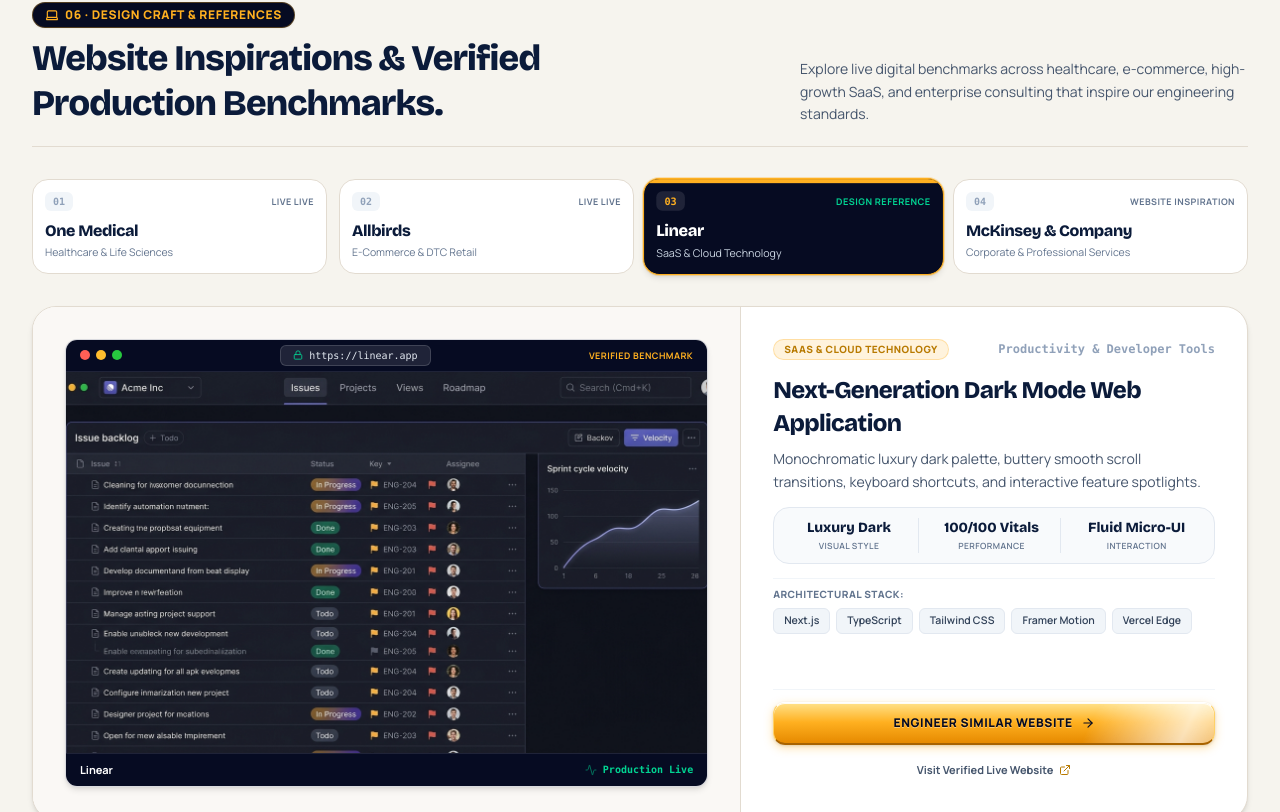
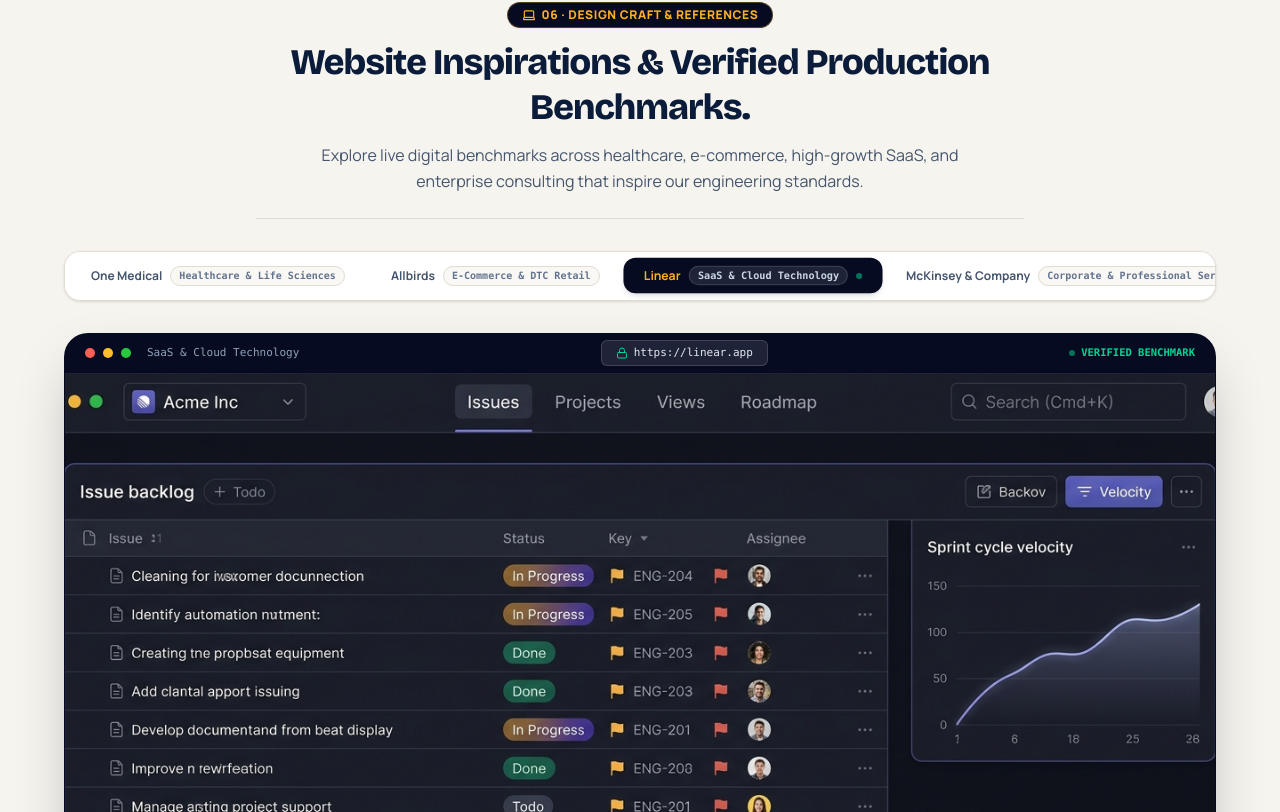
Before and after one commit to devnovaspark-dot/hire-desi-marketer, a Next.js app: page /web-design-and-development-services in a window 1280 px wide. Shown: the part 7248-8060 px from the top of the page. Built offline with nearby package versions, Linux system fonts and the light colour scheme.

Commit message:
feat(ui): redesign Section 06 Design Craft & References into clean, expansive exhibition theater

```diff
--- a/src/app/web-design-and-development-services/page.tsx
+++ b/src/app/web-design-and-development-services/page.tsx
@@ -263,17 +263,15 @@ export default function WebDesignServicesPage() {
         {/* ================================================================ */}
         <section id="work" className="py-8 sm:py-12 lg:py-16 scroll-mt-24 sm:scroll-mt-28">
           <div className="max-w-7xl mx-auto px-4 sm:px-6 lg:px-8 space-y-6 sm:space-y-8">
-            <div className="flex flex-col md:flex-row md:items-end justify-between gap-4 text-left border-b border-[#E2DBD0] pb-5">
-              <div className="space-y-2 max-w-2xl">
-                <div className="inline-flex items-center gap-1.5 px-3 py-1 rounded-full bg-[#060B22] text-[#FFB020] text-xs font-black uppercase tracking-wider border border-[#FFB020]/30 shadow-xs">
-                  <Laptop className="w-3.5 h-3.5 text-[#FFB020]" />
-                  <span>06 · Design Craft &amp; References</span>
-                </div>
-                <h2 className="font-display font-black text-2xl sm:text-3xl lg:text-4xl text-[#0B1B3A] tracking-tight leading-tight">
-                  Website Inspirations &amp; Verified Production Benchmarks.
-                </h2>
+            <div className="text-center max-w-3xl mx-auto space-y-3 pb-6 border-b border-[#E2DBD0]">
+              <div className="inline-flex items-center gap-1.5 px-3.5 py-1 rounded-full bg-[#060B22] text-[#FFB020] text-xs font-black uppercase tracking-wider border border-[#FFB020]/30 shadow-xs">
+                <Laptop className="w-3.5 h-3.5 text-[#FFB020]" />
+                <span>06 · Design Craft &amp; References</span>
               </div>
-              <p className="text-xs sm:text-sm text-slate-600 leading-relaxed font-normal max-w-md">
+              <h2 className="font-display font-black text-2xl sm:text-3xl lg:text-4xl text-[#0B1B3A] tracking-tight leading-tight">
+                Website Inspirations &amp; Verified Production Benchmarks.
+              </h2>
+              <p className="text-xs sm:text-base text-slate-600 leading-relaxed font-normal max-w-2xl mx-auto">
                 Explore live digital benchmarks across healthcare, e-commerce, high-growth SaaS, and enterprise consulting that inspire our engineering standards.
               </p>
             </div>
--- a/src/components/web-design/WebDesignCaseStudies.tsx
+++ b/src/components/web-design/WebDesignCaseStudies.tsx
@@ -1,24 +1,51 @@
 "use client";
 
-import React, { useState } from "react";
+import React, { useState, useRef } from "react";
 import Image from "next/image";
 import Link from "next/link";
-import { ExternalLink, ArrowRight, Sparkles, CheckCircle2, Lock, Activity } from "lucide-react";
+import {
+  ExternalLink,
+  ArrowRight,
+  Sparkles,
+  CheckCircle2,
+  Lock,
+  Activity,
+  Globe,
+  Layers,
+  Zap,
+} from "lucide-react";
 import { WEB_CASE_STUDIES, WebCaseStudy } from "@/data/web-design-services";
 import { cn } from "@/lib/utils";
 
 export function WebDesignCaseStudies() {
   const [activeStudyId, setActiveStudyId] = useState<string>("saas-reference");
+  const [mousePos, setMousePos] = useState<{ x: number; y: number }>({ x: 0, y: 0 });
+  const stageRef = useRef<HTMLDivElement>(null);
 
   const activeStudy =
     WEB_CASE_STUDIES.find((cs) => cs.id === activeStudyId) ||
     WEB_CASE_STUDIES[0];
 
+  const handleMouseMove = (e: React.MouseEvent<HTMLDivElement>) => {
+    if (!stageRef.current) return;
+    const rect = stageRef.current.getBoundingClientRect();
+    const x = (e.clientX - rect.left) / rect.width - 0.5;
+    const y = (e.clientY - rect.top) / rect.height - 0.5;
+    setMousePos({ x, y });
+  };
+
+  const handleMouseLeave = () => {
+    setMousePos({ x: 0, y: 0 });
+  };
+
   return (
-    <div className="space-y-6 sm:space-y-8 max-w-7xl mx-auto text-left">
-      {/* 1. Curated Exhibition Filmstrip Selector */}
-      <div className="grid grid-cols-2 lg:grid-cols-4 gap-2.5 sm:gap-3">
-        {WEB_CASE_STUDIES.map((study, idx) => {
+    <div className="space-y-6 sm:space-y-8 max-w-6xl mx-auto select-none">
+      {/* ==================================================================== */}
+      {/* 1. MINIMALIST CENTERED BENCHMARK SELECTOR                            */}
+      {/* ==================================================================== */}
+      <div className="flex items-center justify-center">
+        <div className="flex items-center gap-1.5 p-1.5 bg-white rounded-2xl border border-[#E2DBD0] shadow-sm max-w-full overflow-x-auto no-scrollbar">
+          {WEB_CASE_STUDIES.map((study) => {
             const isSelected = study.id === activeStudy.id;
 
             return (
@@ -27,176 +54,152 @@ export function WebDesignCaseStudies() {
                 type="button"
                 onClick={() => setActiveStudyId(study.id)}
                 className={cn(
-                "p-3 rounded-2xl border text-left transition-all duration-200 cursor-pointer select-none flex flex-col justify-between space-y-2 group relative overflow-hidden",
+                  "px-3.5 sm:px-5 py-2 rounded-xl text-xs font-bold transition-all duration-200 cursor-pointer whitespace-nowrap flex items-center gap-2",
                   isSelected
-                  ? "bg-[#060B22] text-white border-[#FFB020] shadow-md ring-1 ring-[#FFB020]/30 scale-[1.02]"
-                  : "bg-white text-slate-700 border-[#E2DBD0] hover:border-slate-400 hover:bg-[#FAF8F5]"
+                    ? "bg-[#060B22] text-[#FFB020] shadow-md scale-102"
+                    : "text-slate-600 hover:text-[#060B22] hover:bg-slate-100"
                 )}
               >
-              {isSelected && (
-                <div className="absolute top-0 inset-x-0 h-1 bg-[#FFB020]" />
-              )}
-
-              <div className="flex items-center justify-between gap-1 w-full">
+                <span>{study.clientName}</span>
                 <span
                   className={cn(
-                    "font-mono text-[10px] font-black px-2 py-0.5 rounded-md",
+                    "text-[10px] font-mono px-2 py-0.5 rounded-full border hidden md:inline-block",
                     isSelected
-                      ? "text-[#FFB020] bg-white/10"
-                      : "text-slate-400 bg-slate-100"
-                  )}
-                >
-                  0{idx + 1}
-                </span>
-
-                <span
-                  className={cn(
-                    "text-[9px] font-bold uppercase tracking-wider truncate",
-                    isSelected ? "text-emerald-400" : "text-slate-500"
-                  )}
-                >
-                  {study.referenceType ? study.referenceType.replace("Website Reference", "Live") : "Design"}
-                </span>
-              </div>
-
-              <div>
-                <div
-                  className={cn(
-                    "font-display font-black text-sm sm:text-base tracking-tight truncate",
-                    isSelected ? "text-white" : "text-[#0B1B3A] group-hover:text-[#B87A00]"
-                  )}
-                >
-                  {study.clientName}
-                </div>
-                <div
-                  className={cn(
-                    "text-[10.5px] truncate mt-0.5",
-                    isSelected ? "text-slate-300" : "text-slate-500"
+                      ? "bg-white/10 text-slate-300 border-white/15"
+                      : "bg-[#FAF8F5] text-slate-500 border-[#E2DBD0]"
                   )}
                 >
                   {study.categoryLabel}
-                </div>
-              </div>
+                </span>
+                {isSelected && (
+                  <span className="w-1.5 h-1.5 rounded-full bg-emerald-400 animate-pulse shrink-0" />
+                )}
               </button>
             );
           })}
         </div>
+      </div>
 
-      {/* 2. Flagship Exhibition Spotlight Stage (Visuals Dominate 70%) */}
-      <div className="rounded-2xl sm:rounded-3xl bg-white border border-[#E2DBD0] shadow-md overflow-hidden">
-        <div className="grid grid-cols-1 lg:grid-cols-12 gap-0 items-stretch">
-          {/* Panoramic Realistic Browser Frame (STRICT ZERO TEXT OVERLAY) */}
-          <div className="lg:col-span-7 p-4 sm:p-6 lg:p-8 bg-[#FAF8F5] border-b lg:border-b-0 lg:border-r border-[#E2DBD0] flex flex-col justify-center">
-            <div className="rounded-xl overflow-hidden border border-[#060B22]/15 shadow-md bg-white">
-              {/* Browser Header Bar */}
-              <div className="h-8 bg-[#060B22] px-3.5 flex items-center justify-between border-b border-white/10">
-                <div className="flex items-center gap-1.5 shrink-0">
+      {/* ==================================================================== */}
+      {/* 2. HEROIC EXPANSIVE BROWSER SHOWCASE (75% VISUAL CRAFT)              */}
+      {/* ==================================================================== */}
+      <div
+        ref={stageRef}
+        onMouseMove={handleMouseMove}
+        onMouseLeave={handleMouseLeave}
+        className="w-full relative transition-transform duration-300 ease-out"
+        style={{
+          perspective: "1400px",
+        }}
+      >
+        <div
+          className="rounded-3xl bg-[#060B22] border border-[#060B22]/20 shadow-[0_25px_60px_-15px_rgba(6,11,34,0.3)] overflow-hidden transition-transform duration-500 ease-out"
+          style={{
+            transform: `rotateY(${mousePos.x * 4}deg) rotateX(${-mousePos.y * 4}deg)`,
+            transformStyle: "preserve-3d",
+          }}
+        >
+          {/* Sleek macOS Browser Chrome */}
+          <div className="h-10 bg-[#060B22] px-4 sm:px-5 flex items-center justify-between border-b border-white/10">
+            <div className="flex items-center gap-2">
               <div className="w-2.5 h-2.5 rounded-full bg-[#FF5F56]" />
               <div className="w-2.5 h-2.5 rounded-full bg-[#FFBD2E]" />
               <div className="w-2.5 h-2.5 rounded-full bg-[#27C93F]" />
-                </div>
-
-                <div className="flex items-center gap-1.5 px-3 py-0.5 rounded-md bg-white/10 border border-white/15 text-[10px] text-slate-200 font-mono max-w-[240px] sm:max-w-[300px] truncate">
-                  <Lock className="w-2.5 h-2.5 text-emerald-400 shrink-0" />
-                  <span className="truncate">{activeStudy.liveUrl?.replace("https://www.", "") || "live.hdm.preview"}</span>
-                </div>
-
-                <span className="text-[9px] text-[#FFB020] font-bold uppercase tracking-wider hidden sm:block">
-                  Verified Benchmark
+              <span className="text-[11px] font-mono text-slate-400 ml-2 hidden sm:inline">
+                {activeStudy.categoryLabel}
               </span>
             </div>
 
-              {/* Pristine Authentic Screenshot (STRICT ZERO TEXT OVERLAY) */}
+            {/* Centered Minimalist URL Pill */}
+            <div className="flex items-center gap-1.5 px-3.5 py-1 rounded-md bg-white/10 border border-white/15 text-[11px] text-slate-200 font-mono">
+              <Lock className="w-3 h-3 text-emerald-400 shrink-0" />
+              <span>{activeStudy.liveUrl?.replace("https://www.", "") || "live.hdm.preview"}</span>
+            </div>
+
+            <div className="flex items-center gap-1.5 text-emerald-400 font-mono text-[10.5px] font-bold">
+              <span className="w-1.5 h-1.5 rounded-full bg-emerald-400 animate-pulse" />
+              <span className="hidden sm:inline">VERIFIED BENCHMARK</span>
+            </div>
+          </div>
+
+          {/* Pristine High-Resolution Website Preview (STRICT ZERO TEXT OVERLAYS) */}
           <div className="relative aspect-[16/10] sm:aspect-[16/9.5] w-full bg-slate-950 overflow-hidden">
             <Image
               src={activeStudy.image}
               alt={activeStudy.imageAlt}
               fill
-                  className="object-cover object-top transition-transform duration-700 ease-out hover:scale-102"
-                  sizes="(max-width: 1024px) 100vw, 750px"
+              className="object-cover object-top transition-transform duration-700 ease-out hover:scale-101"
+              sizes="(max-width: 1200px) 100vw, 1150px"
               priority
             />
-              </div>
-
-              {/* Browser Bottom Status Strip */}
-              <div className="px-3.5 py-2 bg-[#060B22] border-t border-white/10 flex items-center justify-between text-[11px] text-slate-300">
-                <span className="font-bold text-white truncate">{activeStudy.clientName}</span>
-                <div className="flex items-center gap-1.5 text-emerald-400 font-mono text-[10px] font-bold">
-                  <Activity className="w-3 h-3 animate-pulse" />
-                  <span>Production Live</span>
-                </div>
           </div>
         </div>
       </div>
 
-          {/* Exhibition Specs & Direct Actions */}
-          <div className="lg:col-span-5 p-5 sm:p-7 lg:p-8 flex flex-col justify-between space-y-5">
-            <div className="space-y-3.5">
-              <div className="flex items-center justify-between gap-2">
-                <span className="text-[10px] font-black uppercase tracking-wider text-[#B87A00] bg-[#FFB020]/15 px-2.5 py-0.5 rounded-full border border-[#FFB020]/30">
+      {/* ==================================================================== */}
+      {/* 3. CLEAN EDITORIAL SPECIFICATIONS BAR (NO CLUMSY REPETITIVE BOXES)  */}
+      {/* ==================================================================== */}
+      <div className="p-6 sm:p-8 rounded-3xl bg-white border border-[#E2DBD0] shadow-md">
+        <div className="grid grid-cols-1 lg:grid-cols-12 gap-6 items-center">
+          {/* Col 1: Platform Overview & Value (5 cols) */}
+          <div className="lg:col-span-5 space-y-2 text-left">
+            <div className="flex items-center gap-2">
+              <span className="text-[10px] font-mono font-black uppercase tracking-wider text-[#B87A00] bg-[#FFB020]/15 px-2.5 py-0.5 rounded-full border border-[#FFB020]/30">
                 {activeStudy.categoryLabel}
               </span>
-
-                <span className="text-xs font-mono font-bold text-slate-400">
+              <span className="text-xs font-mono font-bold text-slate-500">
                 {activeStudy.industry}
               </span>
             </div>
 
-              <div>
-                <h3 className="font-display font-black text-xl sm:text-2xl text-[#0B1B3A] tracking-tight leading-snug">
-                  {activeStudy.projectType}
+            <h3 className="font-display font-black text-xl sm:text-2xl text-[#0B1B3A] tracking-tight">
+              {activeStudy.clientName} · {activeStudy.projectType}
             </h3>
-                <p className="text-xs sm:text-sm text-slate-600 leading-relaxed font-normal mt-2">
+
+            <p className="text-xs sm:text-sm text-slate-600 leading-relaxed font-normal">
               {activeStudy.solution}
             </p>
           </div>
 
-              {/* Verified Metrics Grid */}
-              <div className="grid grid-cols-3 gap-2 p-2.5 rounded-2xl bg-slate-50 border border-slate-200 text-center">
+          {/* Col 2: Architectural Metrics & Tech Tags (4 cols) */}
+          <div className="lg:col-span-4 space-y-3 text-left border-y lg:border-y-0 lg:border-x border-slate-100 py-4 lg:py-0 lg:px-6">
+            <div className="text-[10.5px] font-mono font-bold uppercase tracking-wider text-slate-500">
+              Verified Production Standards:
+            </div>
+
+            <div className="grid grid-cols-3 gap-2 text-center">
               {activeStudy.metrics.map((m, i) => (
-                  <div
-                    key={i}
-                    className={cn(
-                      "space-y-0.5 min-w-0",
-                      i < 2 ? "border-r border-slate-200 pr-1" : ""
-                    )}
-                  >
-                    <div className="font-display font-black text-xs sm:text-sm text-[#0B1B3A] truncate">
+                <div key={i} className="p-2.5 rounded-xl bg-[#FAF8F5] border border-[#E2DBD0]/70 space-y-0.5">
+                  <div className="font-display font-black text-xs sm:text-sm text-[#0B1B3A]">
                     {m.value}
                   </div>
-                    <div className="text-[8.5px] text-slate-500 font-semibold uppercase tracking-wider truncate">
+                  <div className="text-[9px] font-mono text-slate-500 uppercase tracking-wider truncate">
                     {m.label}
                   </div>
                 </div>
               ))}
             </div>
 
-              {/* Technologies Included */}
-              <div className="pt-2 border-t border-slate-100 space-y-1.5">
-                <div className="text-[10px] font-black uppercase tracking-wider text-slate-500">
-                  Architectural Stack:
-                </div>
-                <div className="flex flex-wrap gap-1.5">
-                  {activeStudy.technologies.map((tech) => (
+            <div className="flex flex-wrap gap-1.5 pt-1">
+              {activeStudy.technologies.slice(0, 4).map((tech) => (
                 <span
                   key={tech}
-                      className="px-2.5 py-1 rounded-md bg-slate-100 text-slate-700 text-[10.5px] font-semibold border border-slate-200"
+                  className="px-2 py-0.5 rounded-md bg-slate-100 text-slate-700 text-[10px] font-semibold"
                 >
                   {tech}
                 </span>
               ))}
             </div>
           </div>
-            </div>
 
-            {/* Bottom Actions: Visit Live Site & Build Similar CTA */}
-            <div className="pt-3 border-t border-slate-100 space-y-2">
+          {/* Col 3: Direct Conversion Actions (3 cols) */}
+          <div className="lg:col-span-3 space-y-2.5 flex flex-col justify-center">
             <Link
               href="/get-a-quote"
-                className="btn-luxury-gold btn-shimmer w-full py-3 px-4 rounded-xl text-xs font-black uppercase tracking-wider flex items-center justify-center gap-2 shadow-xs cursor-pointer text-center"
+              className="btn-luxury-gold btn-shimmer w-full py-3.5 px-4 rounded-xl text-xs font-black uppercase tracking-wider flex items-center justify-center gap-2 shadow-sm cursor-pointer text-center group"
             >
-                <span>Engineer Similar Website</span>
-                <ArrowRight className="w-3.5 h-3.5" />
+              <span>Engineer Similar Site</span>
+              <ArrowRight className="w-3.5 h-3.5 group-hover:translate-x-1 transition-transform" />
             </Link>
 
             {activeStudy.liveUrl && (
@@ -204,16 +207,15 @@ export function WebDesignCaseStudies() {
                 href={activeStudy.liveUrl}
                 target="_blank"
                 rel="noopener noreferrer"
-                  className="w-full py-2 px-3 rounded-xl text-[11px] font-bold text-slate-600 hover:text-[#060B22] hover:bg-slate-50 flex items-center justify-center gap-1.5 transition-colors border border-transparent hover:border-slate-200"
+                className="w-full py-2.5 px-3 rounded-xl text-xs font-bold text-slate-600 hover:text-[#060B22] hover:bg-[#FAF8F5] flex items-center justify-center gap-1.5 transition-colors border border-[#E2DBD0]"
               >
-                  <span>Visit Verified Live Website</span>
-                  <ExternalLink className="w-3 h-3 text-[#B87A00]" />
+                <span>Visit Live Platform</span>
+                <ExternalLink className="w-3.5 h-3.5 text-[#B87A00]" />
               </a>
             )}
           </div>
         </div>
       </div>
     </div>
-    </div>
   );
 }
```
Lines whose indentation alone changed are shown as unchanged.
